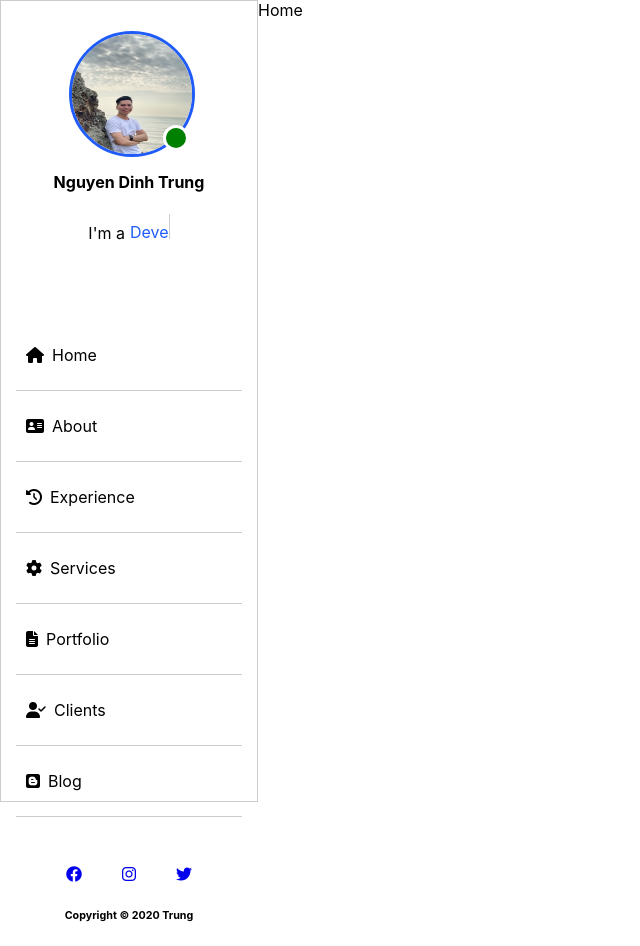
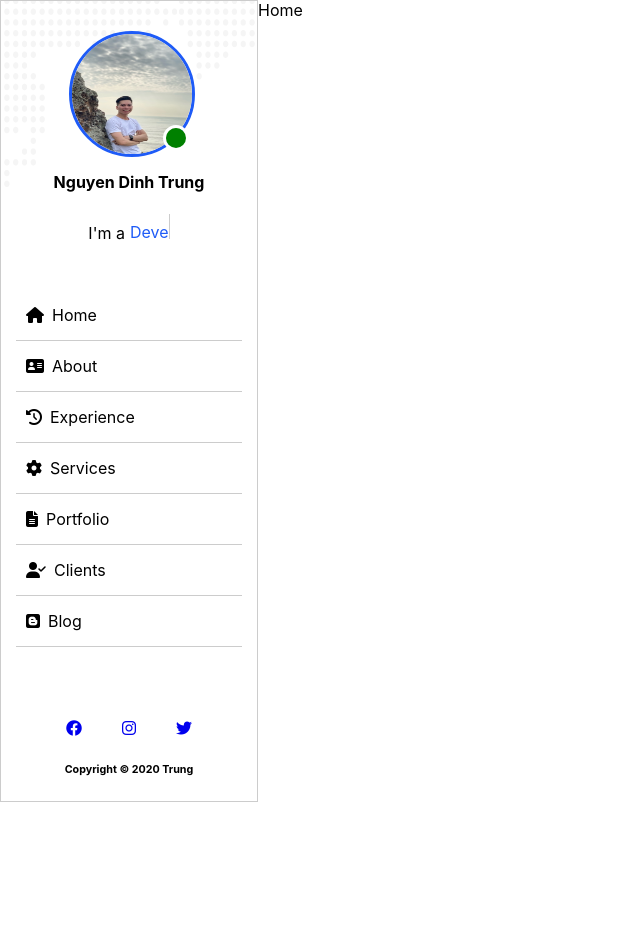
Before and after one commit to trungnd11/mylandingpage, a React (Create React App) app: page / in a window 1280 px wide. Shown: the whole page, without its empty margins (0-640 px from the left). After the commit the page ends 802 px from the top, so only its background shows below. Built offline with nearby package versions, Linux system fonts and the light colour scheme.

Commit message:
Update item silde

```diff
--- a/public/index.html
+++ b/public/index.html
@@ -2,7 +2,7 @@
 <html lang="en">
   <head>
     <meta charset="utf-8" />
-    <link rel="icon" href="%PUBLIC_URL%/favicon.ico" />
+    <link rel="icon" href="%PUBLIC_URL%/favicon (2).ico" />
     <meta name="viewport" content="width=device-width, initial-scale=1" />
     <meta name="theme-color" content="#000000" />
     <meta
@@ -25,7 +25,7 @@
       work correctly both with client-side routing and a non-root public URL.
       Learn how to configure a non-root public URL by running `npm run build`.
     -->
-    <title>React App</title>
+    <title>Trung - Profile</title>
   </head>
   <body>
     <noscript>You need to enable JavaScript to run this app.</noscript>
--- a/src/components/container/container.scss
+++ b/src/components/container/container.scss
@@ -15,6 +15,9 @@ $colorWhite: #fff;
     .avatar {
       text-align: center;
       padding: 30px 15px;
+      padding-bottom: 15px;
+      background-image: url(../../static/image/map.png);
+      background-position: -880px -150px;
       .img {
         position: relative;
         width: 120px;
@@ -54,10 +57,10 @@ $colorWhite: #fff;
       }
 
       .caption {
-         .silent-text {
+        .silent-text {
           display: inline-block;
           margin-right: 5px;
-         }
+        }
 
         .slide-text {
           border-right: 1px solid #ccc;
@@ -79,6 +82,7 @@ $colorWhite: #fff;
 
     .list-profile {
       padding: 15px;
+      padding-top: 0;
       .lists-menu {
         list-style-type: none;
         padding-left: 0;
@@ -86,7 +90,7 @@ $colorWhite: #fff;
         .item {
           cursor: pointer;
           border-bottom: 1px solid #ccc;
-          padding: 25px 10px;
+          padding: 15px 10px;
           transition: 0.6s;
           &:hover {
             color: $mainColor;
```
Also changed, not shown: src/static/image/map.png (added), 1 other file (tests, documents, lock files or other folders).
